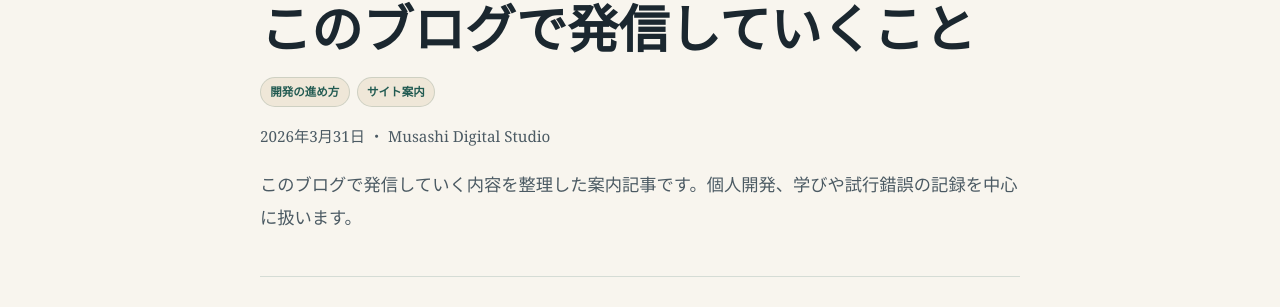
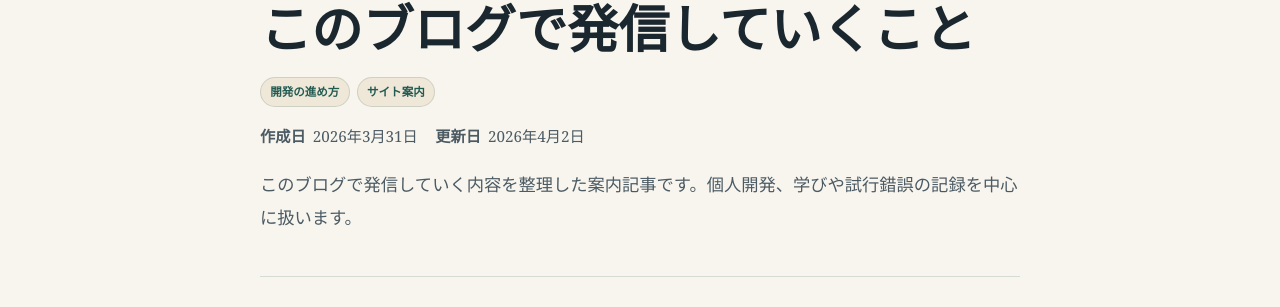
Before and after one commit to yasuhiro-toyoda/yasuhiro-toyoda.github.io, a Jekyll site: the page built from _posts/2026-04-01-このブログで発信していくこと.md, in a window 1280 px wide. Shown: the part 181-488 px from the top of the page. Built offline with Jekyll 4.4.1, drawn with Linux system fonts in a browser that asks for light colours.

Commit message:
ブログ更新日追加

```diff
--- a/_layouts/post.html
+++ b/_layouts/post.html
@@ -3,14 +3,29 @@ layout: default
 ---
 <article class="post-layout blog-post wrap prose">
   <header class="post-header blog-post__header">
+    {% assign created_at = page.date %}
+    {% assign created_at_key = created_at | date: "%Y-%m-%d %H:%M:%S %z" %}
+    {% assign updated_at = page.updated_at %}
+    {% assign updated_at_key = page.updated_at | date: "%Y-%m-%d %H:%M:%S %z" %}
     <p class="eyebrow">{{ page.category }}</p>
     <h1>{{ page.title }}</h1>
     {% include tag-list.html tags=page.tags link_to_blog=true %}
-    <p class="post-meta">
-      <time datetime="{{ page.date | date_to_xmlschema }}">{{ page.date | date: "%Y年%-m月%-d日" }}</time>
-      <span>・</span>
-      <span>{{ site.title }}</span>
-    </p>
+    <dl class="post-meta">
+      <div class="post-meta__item">
+        <dt class="post-meta__label">作成日</dt>
+        <dd class="post-meta__value">
+          <time datetime="{{ created_at | date_to_xmlschema }}">{{ created_at | date: "%Y年%-m月%-d日" }}</time>
+        </dd>
+      </div>
+      <div class="post-meta__item">
+        <dt class="post-meta__label">更新日</dt>
+        <dd class="post-meta__value">
+          {% if updated_at and updated_at_key != created_at_key %}
+            <time datetime="{{ updated_at | date_to_xmlschema }}">{{ updated_at | date: "%Y年%-m月%-d日" }}</time>
+          {% endif %}
+        </dd>
+      </div>
+    </dl>
     {% if page.excerpt %}
       <p class="post-lead">{{ page.excerpt }}</p>
     {% endif %}
--- a/_posts/2026-04-01-このブログで発信していくこと.md
+++ b/_posts/2026-04-01-このブログで発信していくこと.md
@@ -3,6 +3,7 @@ layout: post
 title: "このブログで発信していくこと"
 description: "このブログで発信していくこと"
 date: 2026-04-01 00:00:00 +0900
+updated_at: 2026-04-02 14:40:00 +0900
 category: その他
 tags:
   - workflow
--- a/assets/css/site.css
+++ b/assets/css/site.css
@@ -272,6 +272,30 @@ img {
 .post-meta,
 .post-lead {
   color: var(--muted);
+}
+
+.post-meta {
+  display: flex;
+  flex-wrap: wrap;
+  gap: 0.55rem 1.1rem;
+  margin: 1rem 0 0;
+  padding: 0;
+}
+
+.post-meta__item {
+  display: inline-flex;
+  align-items: baseline;
+  gap: 0.45rem;
+  margin: 0;
+}
+
+.post-meta__label,
+.post-meta__value {
+  margin: 0;
+}
+
+.post-meta__label {
+  font-weight: 700;
 }
 
 .tag-filter-card {
@@ -650,7 +674,6 @@ img {
 }
 
 .blog-post .post-meta {
-  margin-top: 1rem;
   font-size: 0.95rem;
 }
 
```
Also changed, not shown: _posts/2026-04-02-MacなしでできるiOSアプリ開発.md (+1 -0 lines), _posts/_post-template.md (+1 -0 lines).
